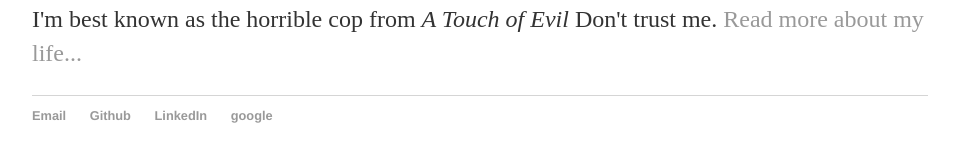
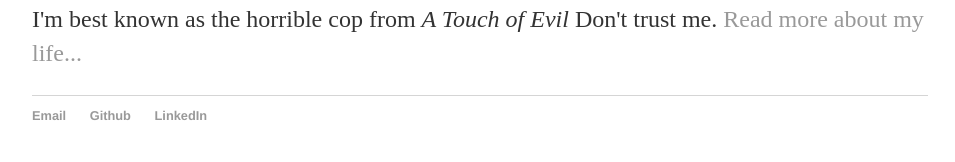
Before and after one commit to neonflux56/neonflux56.github.io, a Jekyll site: the page built from index.html, in a window 1280 px wide. Shown: the part 194-356 px from the top of the page, without its empty margins (160-1115 px from the left). Built offline with Jekyll 4.4.1, drawn with Linux system fonts in a browser that asks for light colours.

Commit message:
Update default.html

```diff
--- a/_layouts/default.html
+++ b/_layouts/default.html
@@ -23,7 +23,6 @@
 	        		<li><a href="mailto:ashishgupta63966@gmail.com">Email</a></li>
 	        		<li><a href="https://github.com/neonflux56">Github</a></li>
 				<li><a href="https://www.linkedin.com/in/ashishgupta63966">LinkedIn</a></li>
-				<li><a href="https://www.google.com">google</a></li>
 				</ul>
 			</footer>
 		</body>
```
